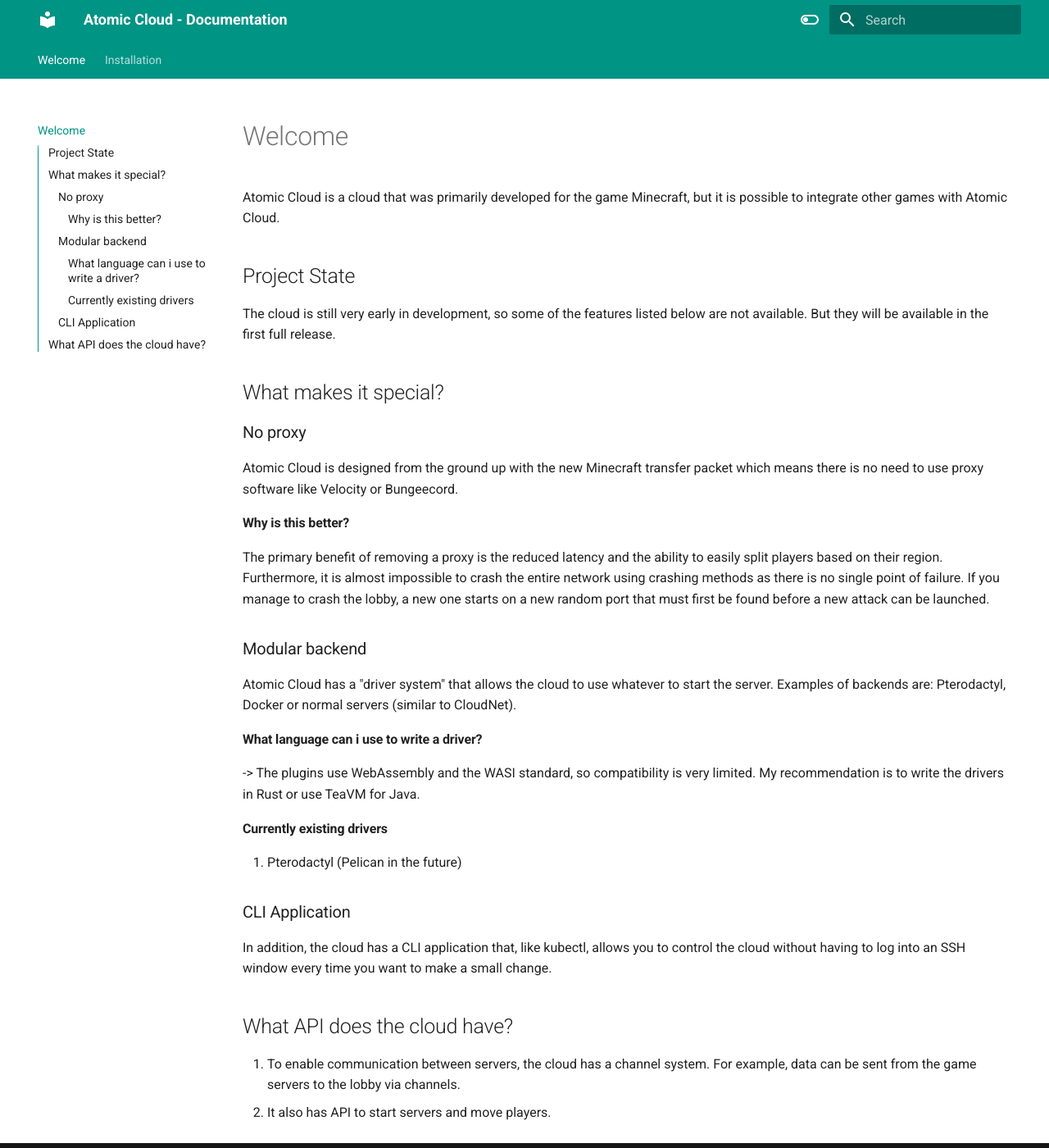
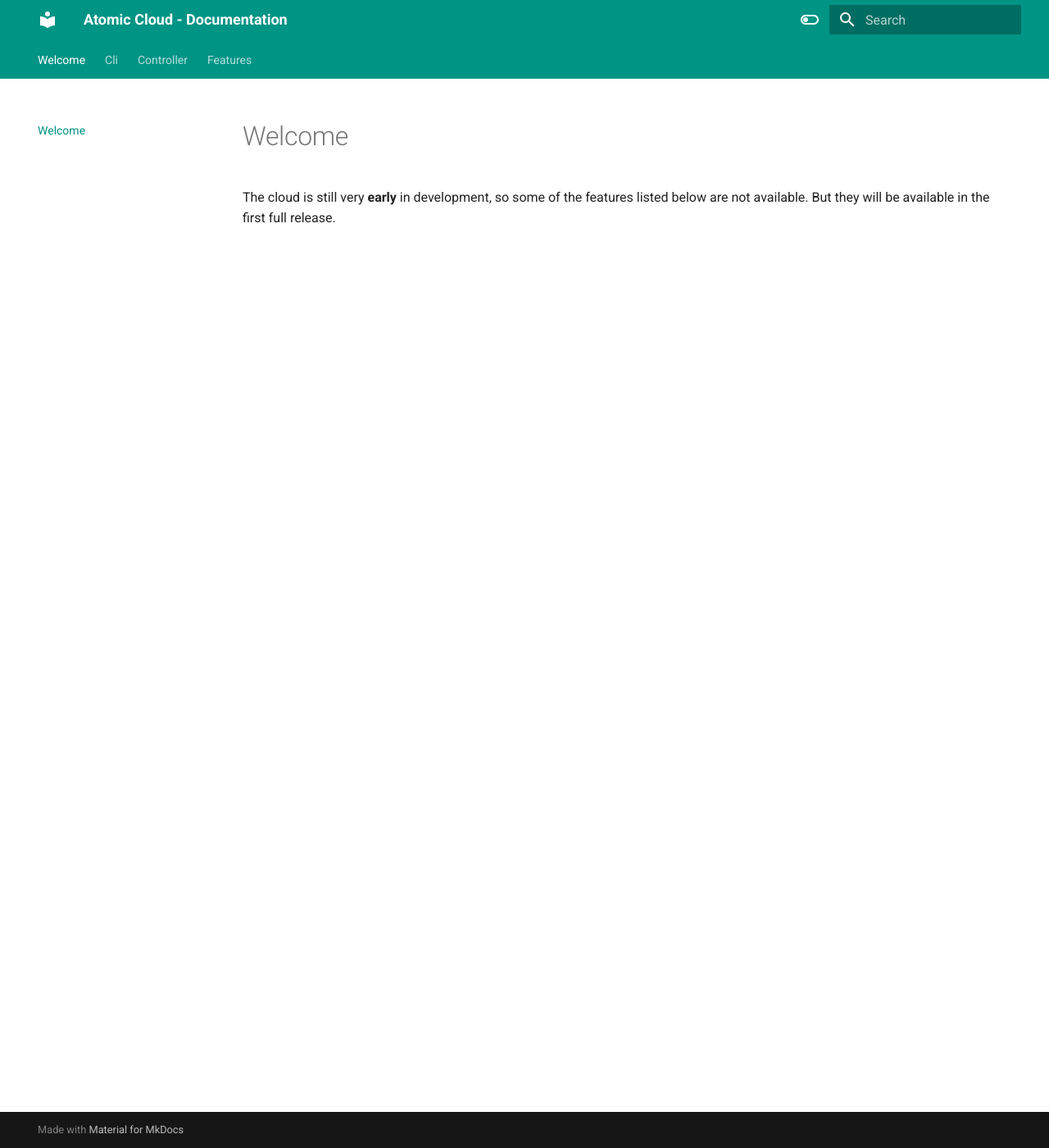
Before and after one commit to HttpRafa/atomic-cloud, an MkDocs documentation site: the page built from docs/index.md, in a window 1280 px wide and 1400 px high. Shown: the whole window at 82% size. Built offline with MkDocs 1.6.1 and Material for MkDocs 9.7.7, drawn with Linux system fonts in a browser that asks for light colours.

Commit message:
feat(docs)!: move some things around

```diff
--- a/docs/index.md
+++ b/docs/index.md
@@ -1,26 +1,3 @@
 # Welcome
-Atomic Cloud is a cloud that was primarily developed for the game Minecraft, but it is possible to integrate other games with Atomic Cloud.
 
-## Project State
-The cloud is still very early in development, so some of the features listed below are not available. But they will be available in the first full release.
-
-## What makes it special?
-### No proxy
-Atomic Cloud is designed from the ground up with the new Minecraft transfer packet which means there is no need to use proxy software like Velocity or Bungeecord.
-
-#### Why is this better?
-The primary benefit of removing a proxy is the reduced latency and the ability to easily split players based on their region. Furthermore, it is almost impossible to crash the entire network using crashing methods as there is no single point of failure. If you manage to crash the lobby, a new one starts on a new random port that must first be found before a new attack can be launched.
-
-### Modular backend
-Atomic Cloud has a "driver system" that allows the cloud to use whatever to start the server. Examples of backends are: Pterodactyl, Docker or normal servers (similar to CloudNet).
-#### What language can i use to write a driver?
--> The plugins use WebAssembly and the WASI standard, so compatibility is very limited. My recommendation is to write the drivers in Rust or use TeaVM for Java.
-#### Currently existing drivers
-1. Pterodactyl (Pelican in the future)
-
-### CLI Application
-In addition, the cloud has a CLI application that, like kubectl, allows you to control the cloud without having to log into an SSH window every time you want to make a small change.
-
-## What API does the cloud have?
-1. To enable communication between servers, the cloud has a channel system. For example, data can be sent from the game servers to the lobby via channels.
-2. It also has API to start servers and move players.
+The cloud is still very **early** in development, so some of the features listed below are not available. But they will be available in the first full release.
```
Also changed, not shown: docs/controller/index.md (added, +3 -0 lines), docs/controller/installation/docker.md (added, +1 -0 lines), docs/controller/installation/normal.md (added, +1 -0 lines), docs/features/api.md (added, +3 -0 lines), docs/features/backend.md (added, +6 -0 lines), docs/features/cli.md (added, +2 -0 lines), docs/features/no_proxy.md (added, +5 -0 lines), docs/installation/index.md (deleted, +0 -1 lines), docs/cli/index.md (added).
